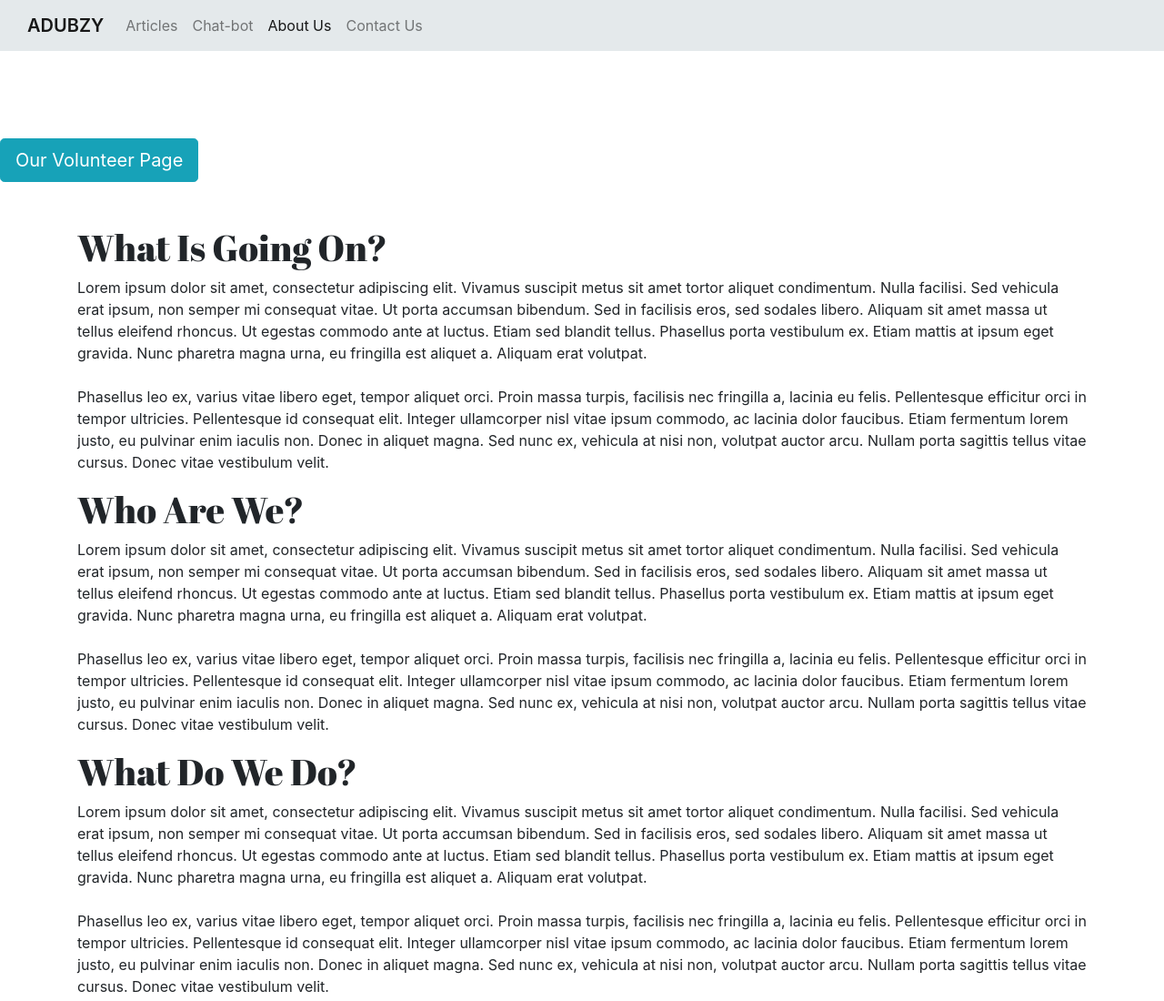
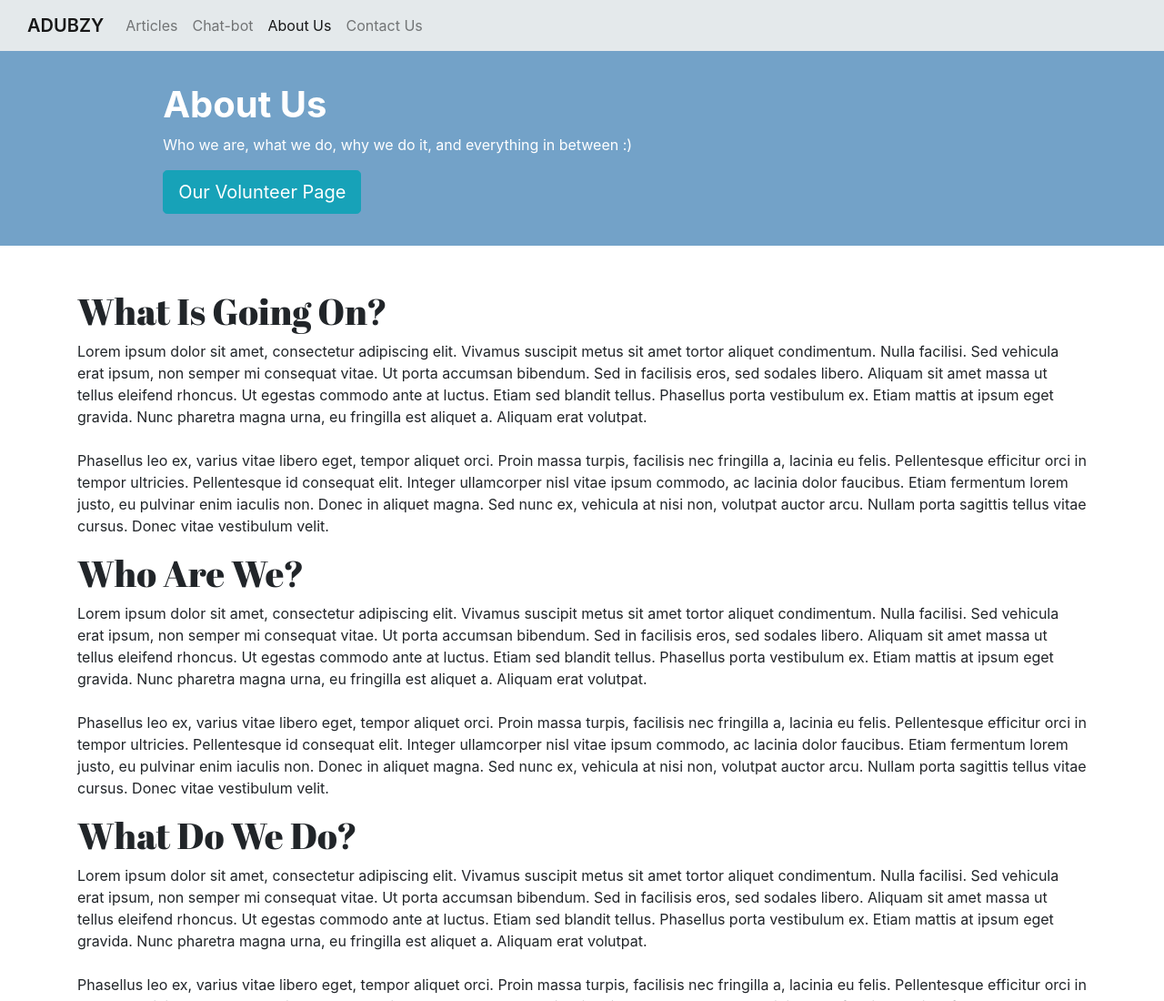
Before and after one commit to SeebinJwad/adubzy, a plain HTML site: page about.html in a window 1280 px wide. Shown: the top 1100 px of the page at 91% size. Drawn offline with nearby package versions, Linux system fonts and the light colour scheme.

Commit message:
style for about

```diff
--- a/style.css
+++ b/style.css
@@ -12,6 +12,14 @@
   background-color:#e77b4f;
   width:100%;
   padding-top:35px;
+  padding-bottom:35px;
+}
+#about-banner{
+  width:100%;
+  background-color:#73a2c8;
+  padding-top:35px;
+  padding-left:14%;
+  padding-right:14%;
   padding-bottom:35px;
 }
 /*
```
